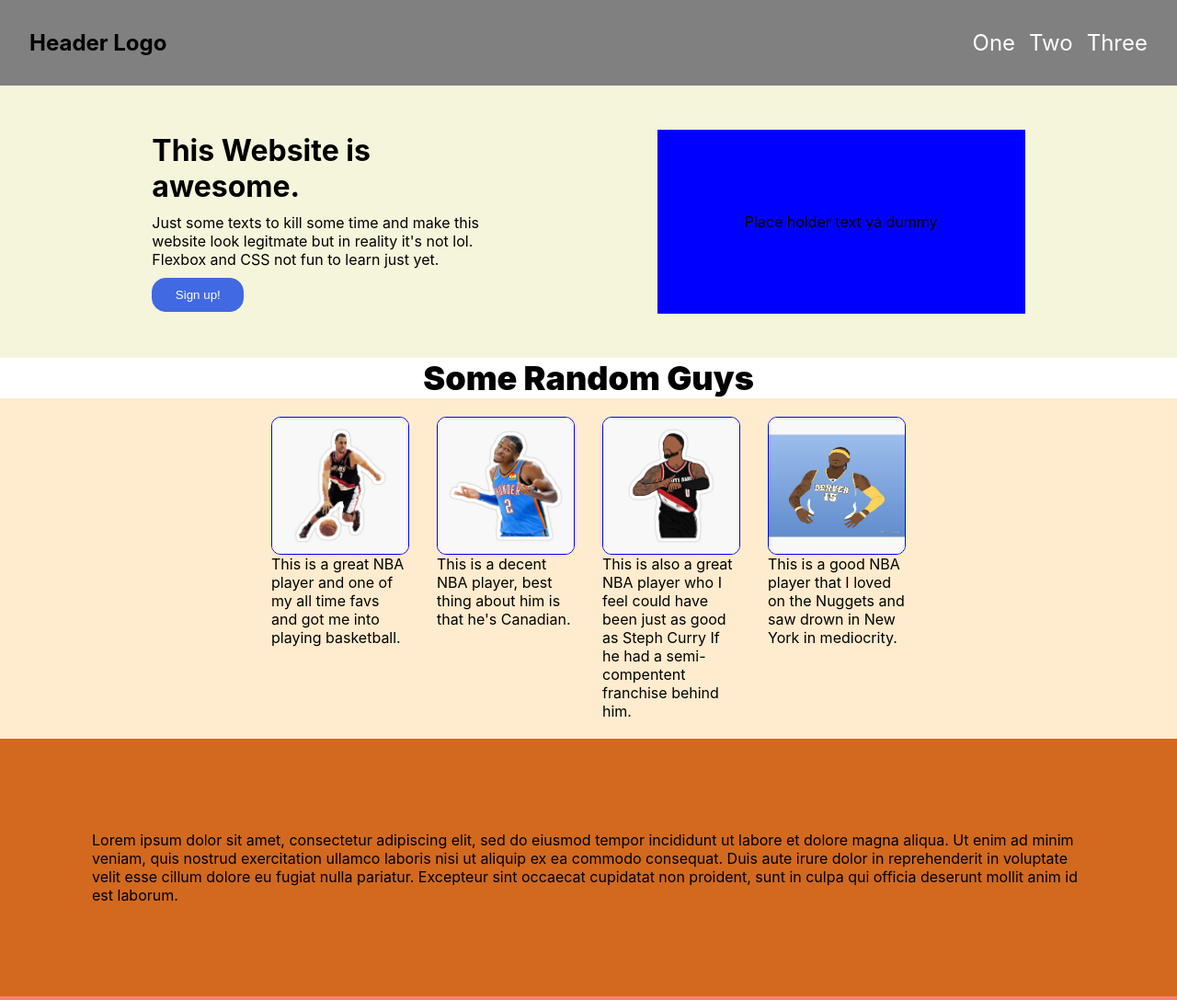
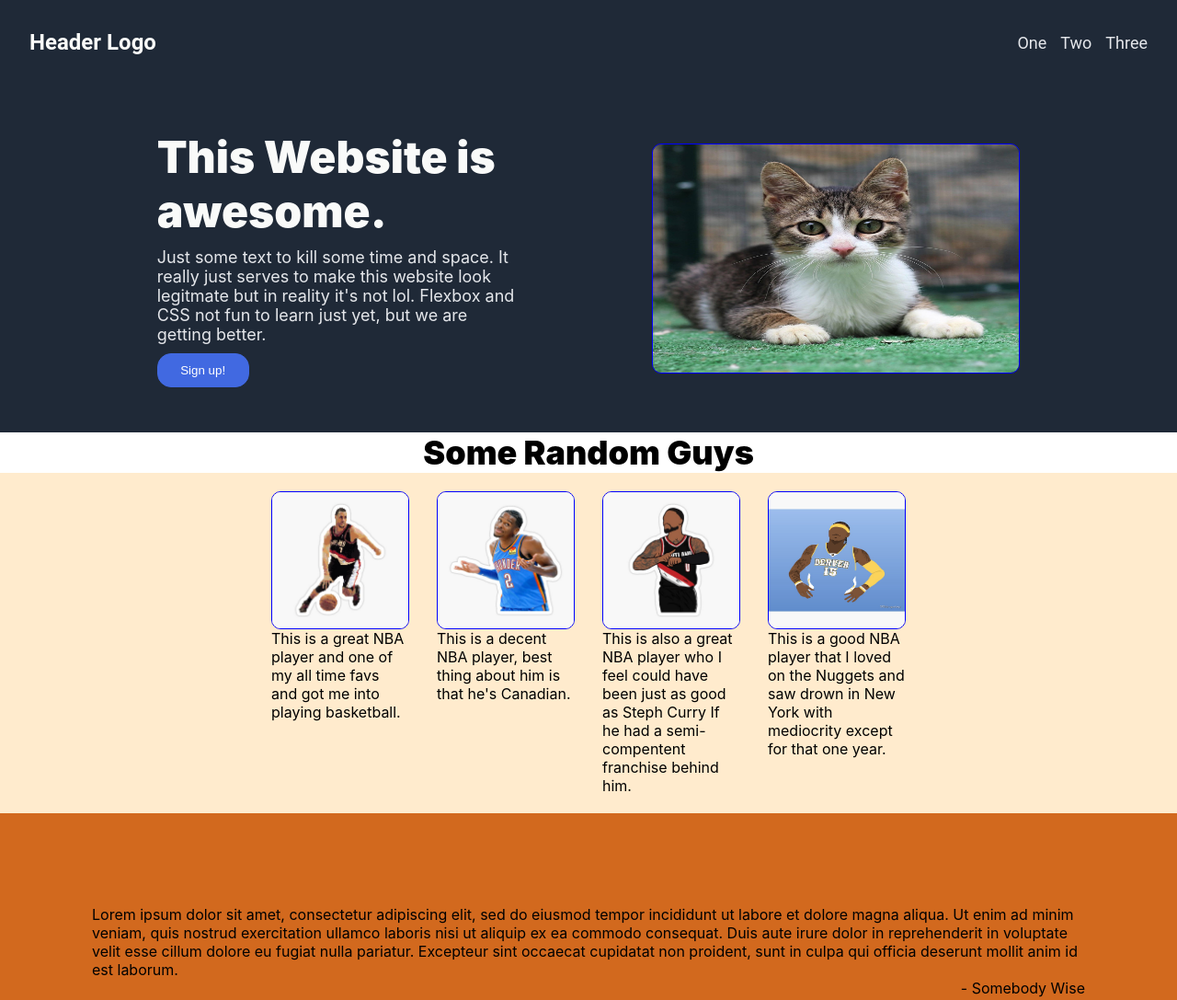
Before and after one commit to Melkias-Abraham/odin-landingPage, a plain HTML site: page index.html in a window 1280 px wide. Shown: the top 1087 px of the page at 92% size. Drawn offline with Linux system fonts and the light colour scheme.

Commit message:
Header and hero section are noew properly formatted with the model page. Also added and image in instead of text in the img box.

```diff
--- a/css/styles.css
+++ b/css/styles.css
@@ -16,14 +16,13 @@ li {
 }
 
 a {
-  color: white;
   text-decoration: none;
-  font-size: 24px;
 }
 
 .header {
-  background-color: gray;
+  background-color: #1f2937;
   text-align: justify;
+  font-family: Roboto;
 }
 
 .header-container {
@@ -39,16 +38,29 @@ a {
 }
 
 .logo {
-  font-size: 1.5em;
+  font-size: 24px;
   font-weight: bold;
-  color: black;
+  color: #f9faf8;
+}
+
+h1 {
+  font-size: 48px;
+  font-weight: 900;
+  color: #f9faf9;
+}
+
+.hero-text,
+a {
+  font-size: 18px;
+  color: #e5e7eb;
 }
 
 /* First section */
 
 .hero {
-  background-color: beige;
-  padding: 3em;
+  background-color: #1f2937;
+  color: white;
+  padding: 4em;
   display: flex;
   align-items: center;
   justify-content: space-evenly;
@@ -58,11 +70,9 @@ a {
 
 .top-image {
   width: 400px;
-  height: 200px;
-  background-color: blue;
+  height: 250px;
   display: flex;
   flex-shrink: 1;
-  /* flex: 1; */
   justify-content: center;
   align-items: center;
 }
@@ -125,9 +135,14 @@ img {
 .quote-container {
   background-color: chocolate;
   display: flex;
+  flex-direction: column;
   justify-content: center;
   align-items: center;
   padding: 100px;
+}
+
+.credit {
+  align-self: flex-end;
 }
 
 /* modal */
--- a/index.html
+++ b/index.html
@@ -20,16 +20,16 @@
     <div class="hero">
       <div class="text-container">
         <h1>This Website is awesome.</h1>
-        <p>
-          Just some texts to kill some time and make this website look legitmate
-          but in reality it's not lol. Flexbox and CSS not fun to learn just
-          yet.
+        <p class="hero-text">
+          Just some text to kill some time and space. It really just serves to
+          make this website look legitmate but in reality it's not lol. Flexbox
+          and CSS not fun to learn just yet, but we are getting better.
         </p>
         <button class="sign-up-button">Sign up!</button>
       </div>
 
-      <div class="top-image">
-        <p>Place holder text ya dummy</p>
+      <div>
+        <img class="top-image" src="./photos/cat.jpg" />
       </div>
     </div>
 
@@ -63,7 +63,7 @@
         <img src="./photos/Melo.jpg" />
         <div class="caption">
           This is a good NBA player that I loved on the Nuggets and saw drown in
-          New York in mediocrity.
+          New York with mediocrity except for that one year.
         </div>
       </div>
     </div>
@@ -78,6 +78,7 @@
         occaecat cupidatat non proident, sunt in culpa qui officia deserunt
         mollit anim id est laborum.
       </div>
+      <div class="credit">- Somebody Wise</div>
     </div>
 
     <div class="modal-container">
```
Also changed, not shown: photos/cat.jpg (added).
